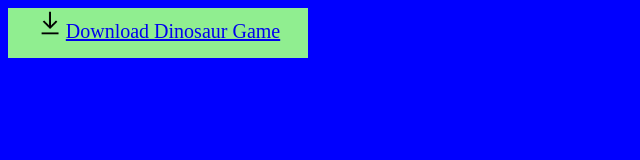
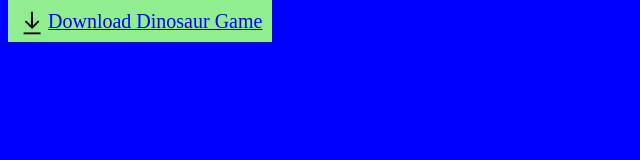
Before and after one commit to chboo1/chboo1.github.io, a plain HTML site: page index.html in a window 1280 px wide. Shown: the whole page, without its empty margins (0-640 px from the left). Drawn offline with Linux system fonts and the light colour scheme.

Commit message:
Fixed clicking at left of div and still downloading

```diff
--- a/index.css
+++ b/index.css
@@ -4,10 +4,11 @@
 	border-radius: 0%;
 	background-color: lightgreen;
 	font-size: 20px;
-	text-align: center;
+	padding: 10px;
 }
 .icon {
 	width: 30px;
+	vertical-align: middle;
 }
 body {
 	background-color: blue;
--- a/index.html
+++ b/index.html
@@ -5,6 +5,6 @@
 		<link rel="icon" href="Chboo1.png">
 	</head>
 	<body>
-		<a href="Dinosaur-Game.tar.gz" download="Dinosaur-Game.tar.gz"><div class="Button"><img class="icon" src="download.png" />Download Dinosaur Game</div></a>
+		<div width="100%"><a href="Dinosaur-Game.tar.gz" download="Dinosaur-Game.tar.gz"><span class="Button"><img class="icon" src="download.png" />Download Dinosaur Game</span></a></div>
 	</body>
 </html>
```
